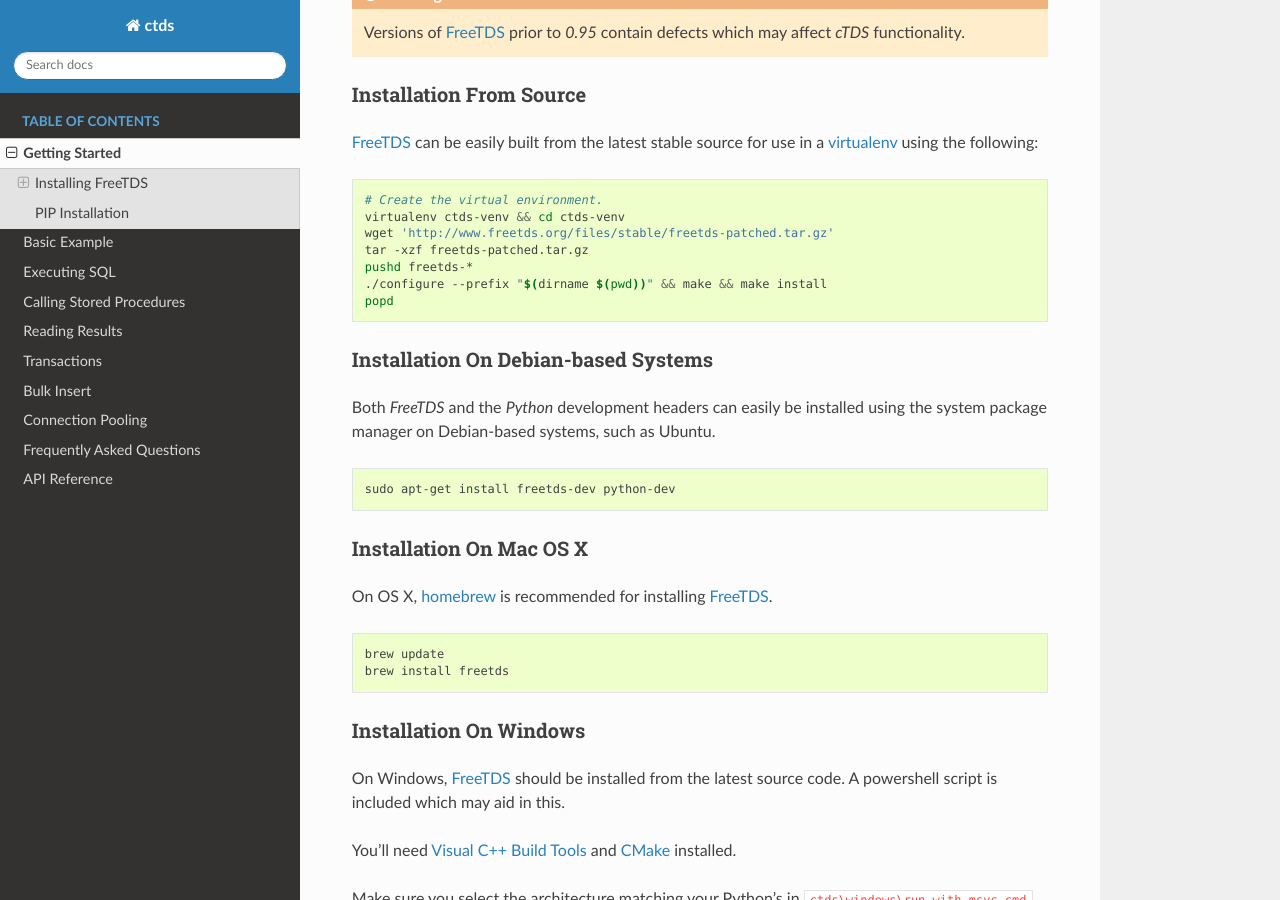
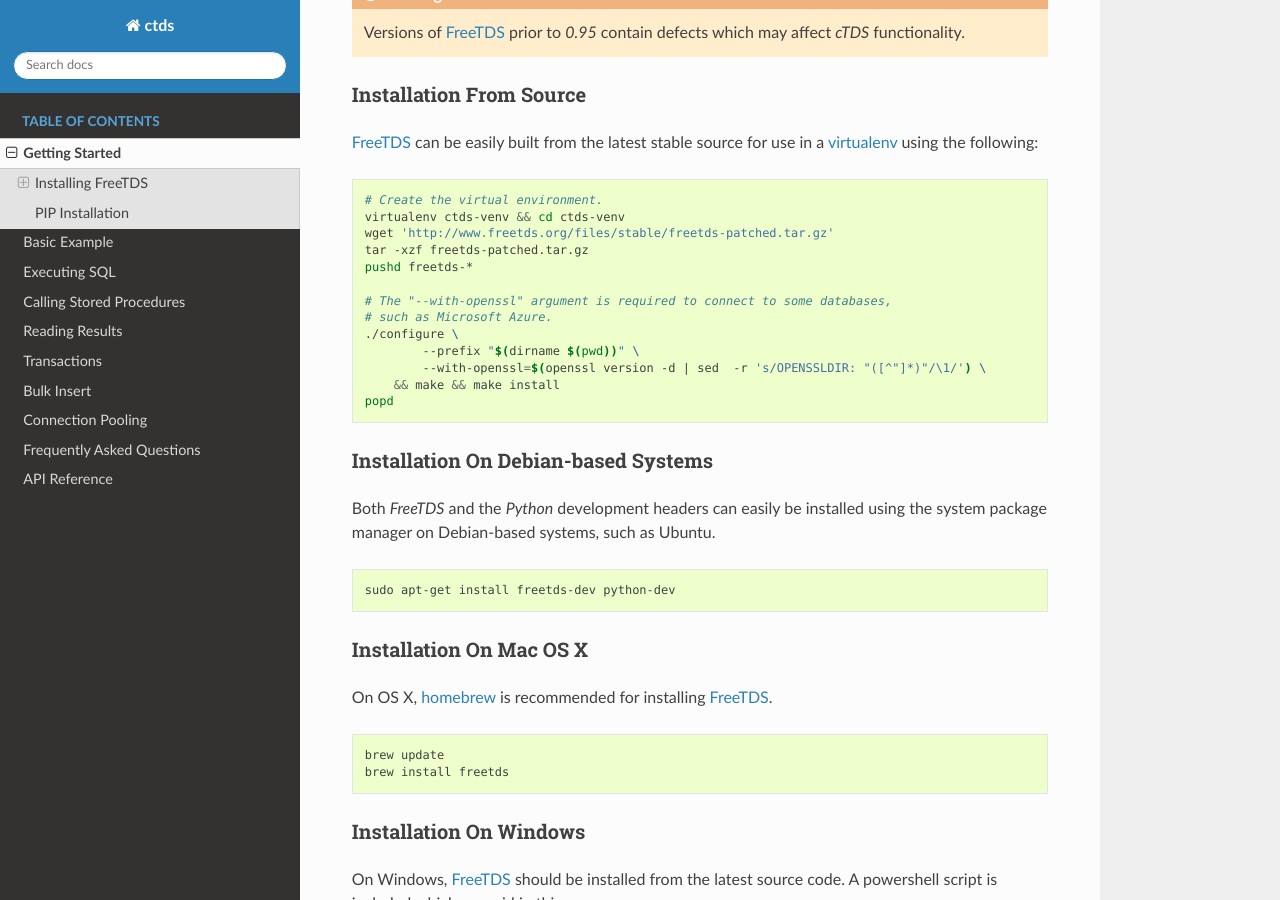
Before and after one commit to zillow/ctds, a Sphinx documentation site: the page built from doc/install.rst, in a window 1280 px wide and 900 px high, scrolled down 356 px. Built offline with Sphinx 7.4.7 and the Read the Docs theme 2.0.0, drawn with Linux system fonts in a browser that asks for light colours; the version number could not be read and is left out.

```diff
--- a/doc/faq.rst
+++ b/doc/faq.rst
@@ -76,4 +77,5 @@ codepoints outside the *UCS-2* range will no longer be replaced.
    connection. Because of these limitations, `cTDS` cannot reliably determine
    if the connection will support *UTF-16* and assumes it does not.
 
+
 .. _FreeTDS: http://www.freetds.org
--- a/doc/install.rst
+++ b/doc/install.rst
@@ -29,7 +29,13 @@ Installation From Source
     wget 'http://www.freetds.org/files/stable/freetds-patched.tar.gz'
     tar -xzf freetds-patched.tar.gz
     pushd freetds-*
-    ./configure --prefix "$(dirname $(pwd))" && make && make install
+
+    # The "--with-openssl" argument is required to connect to some databases,
+    # such as Microsoft Azure.
+    ./configure \
+            --prefix "$(dirname $(pwd))" \
+            --with-openssl=$(openssl version -d | sed  -r 's/OPENSSLDIR: "([^"]*)"/\1/') \
+        && make && make install
     popd
 
 
```
Also changed, not shown: other parts of doc/faq.rst (+3 -2 lines), CHANGELOG.md (+2 -0 lines), README.rst (+8 -6 lines), 4 other files.
